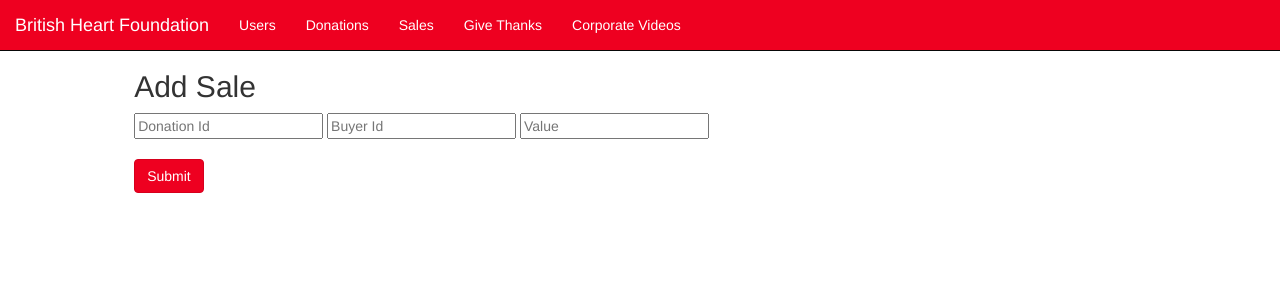
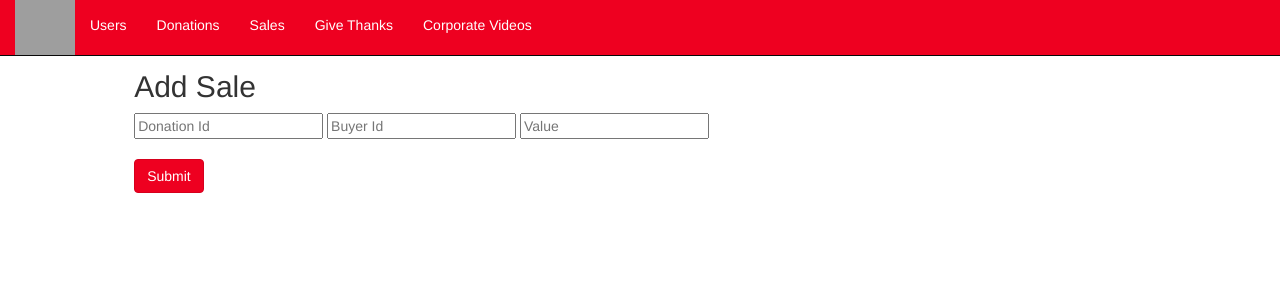
Before and after one commit to Ldn2016/team-1, a Flask app: page /sales in a window 1280 px wide. Shown: the top 300 px of the page. Run offline with Flask 2, Linux system fonts and the light colour scheme; some libraries are stand-ins or nearby versions; grey boxes are pictures that could not be loaded.

Commit message:
Redesign webpage with logo

```diff
--- a/campaigns/service/templates/donations.html
+++ b/campaigns/service/templates/donations.html
@@ -16,7 +16,7 @@
           <span class="icon-bar"></span>
           <span class="icon-bar"></span>
         </button>
-        <a class="navbar-brand" href="#">British Heart Foundation</a>
+        <img src="https://wearitbeatit.bhf.org.uk/wp-content/themes/bhf-wibi/assets/images/BHF-Logo-mini.png" alt="BHF" style="width:60px; height:55px">
       </div>
       <div id="navbar" class="navbar-collapse collapse">
         <ul class="nav navbar-nav navbar-left">
--- a/campaigns/service/templates/give_thanks.html
+++ b/campaigns/service/templates/give_thanks.html
@@ -17,7 +17,7 @@
           <span class="icon-bar"></span>
           <span class="icon-bar"></span>
         </button>
-        <a class="navbar-brand" href="#">British Heart Foundation</a>
+        <img src="https://wearitbeatit.bhf.org.uk/wp-content/themes/bhf-wibi/assets/images/BHF-Logo-mini.png" alt="BHF" style="width:60px; height:55px">
       </div>
       <div id="navbar" class="navbar-collapse collapse">
         <ul class="nav navbar-nav navbar-left">
--- a/campaigns/service/templates/index.html
+++ b/campaigns/service/templates/index.html
@@ -22,7 +22,7 @@
           <span class="icon-bar"></span>
           <span class="icon-bar"></span>
         </button>
-        <a class="navbar-brand" href="#">British Heart Foundation</a>
+        <img src="https://wearitbeatit.bhf.org.uk/wp-content/themes/bhf-wibi/assets/images/BHF-Logo-mini.png" alt="BHF" style="width:60px; height:55px">
       </div>
       <div id="navbar" class="navbar-collapse collapse">
         <ul class="nav navbar-nav navbar-left">
--- a/campaigns/service/templates/sales.html
+++ b/campaigns/service/templates/sales.html
@@ -16,7 +16,7 @@
           <span class="icon-bar"></span>
           <span class="icon-bar"></span>
         </button>
-        <a class="navbar-brand" href="#">British Heart Foundation</a>
+        <img src="https://wearitbeatit.bhf.org.uk/wp-content/themes/bhf-wibi/assets/images/BHF-Logo-mini.png" alt="BHF" style="width:60px; height:55px">
       </div>
       <div id="navbar" class="navbar-collapse collapse">
         <ul class="nav navbar-nav navbar-left">
--- a/campaigns/service/templates/users.html
+++ b/campaigns/service/templates/users.html
@@ -16,7 +16,8 @@
           <span class="icon-bar"></span>
           <span class="icon-bar"></span>
         </button>
-        <a class="navbar-brand" href="#">British Heart Foundation</a>
+
+        <img src="https://wearitbeatit.bhf.org.uk/wp-content/themes/bhf-wibi/assets/images/BHF-Logo-mini.png" alt="BHF" style="width:60px; height:55px">
       </div>
       <div id="navbar" class="navbar-collapse collapse">
         <ul class="nav navbar-nav navbar-left">
```
